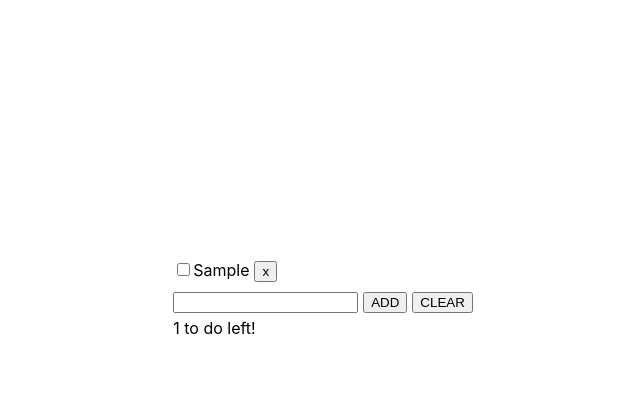
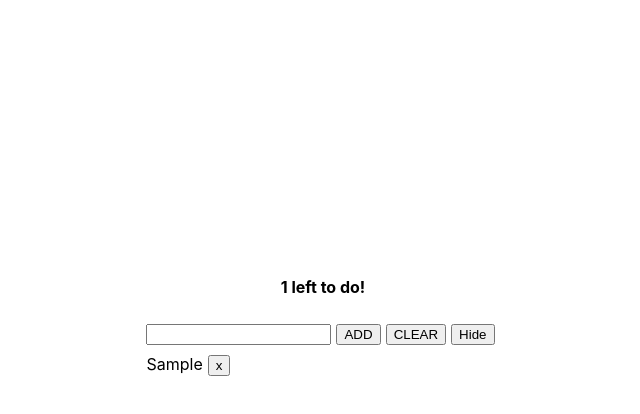
Before and after one commit to Donna-Sayos/react-pactice, a React (Create React App) app: page / in a window 1280 px wide. Both pictures are taken after typing "Sample" into the empty fields and a click on the button "ADD". Shown: the top 414 px of the page, without its empty margins (317-957 px from the left). Built offline with nearby package versions, Linux system fonts and the light colour scheme.

Commit message:
updated todo

```diff
--- a/src/App.js
+++ b/src/App.js
@@ -1,18 +1,18 @@
 import { useState, useEffect } from "react";
-import TodoList from "./components/TodoList";
+import SingleTodo from "./components/SingleTodo";
 
 const LOCAL_STORAGE_KEY = "react-practice-todo-app";
 
 function App() {
   const [text, setText] = useState("");
   const [todos, setTodos] = useState([]);
-
+  const [visible, setVisible] = useState(true);
 
   const changeHandler = (e) => setText(e.target.value);
 
   const submitHandler = () => {
     if(text === '') return;
-    setTodos([...todos, { todo: text, complete: false }])
+    setTodos([...todos, text])
     setText("")
   };
 
@@ -21,16 +21,23 @@ function App() {
   const deleteHandler = (todo) =>
     setTodos(todos.filter((item) => item !== todo));
 
+  const toggleVisible = () => {
+    visible === true ? setVisible(false) : setVisible(true);
+  }
+
   return (
-    <>
-      <TodoList todos={todos} deleteHandler={deleteHandler} />
+    <div>
+      <h4 style={{ textAlign: "center" }} >{todos.length} left to do!</h4>
       <input type="text" value={text} onChange={changeHandler} />
-      <button style={{ margin: "5px" }} onClick={submitHandler}>
+      <button style={{ margin: "5px" }} onClick={() => submitHandler()}>
         ADD
       </button>
-      <button onClick={clearHandler}>CLEAR</button>
-      <div> {todos.length} to do left!</div>
-    </>
+      <button onClick={() => clearHandler()}>CLEAR</button>
+      <button style={{ margin: "5px" }} onClick={() => toggleVisible()}>{visible ? "Hide" : "Show"}</button>
+      {visible && todos.map((todo, i) => (
+        <SingleTodo key={i} todo={todo} deleteHandler={deleteHandler} />
+      ))}
+    </div>
   );
 }
 
--- a/src/components/SingleTodo.jsx
+++ b/src/components/SingleTodo.jsx
@@ -1,25 +1,11 @@
 import React, {useState} from 'react'
 
 function SingleTodo({ todo, deleteHandler }) {
-    const [check, setCheck] = useState(false);
 
-    const checkHandler = () => (
-        todo.complete = true,
-        setCheck(true)
-    )
-
-    // console.log('checked', check)
-    // console.log('single todo', todo)
   return (
     <div>
-        <label>
-            <input type="checkbox" checked={todo.complete} onChange={checkHandler} />
-            {todo.todo}
-            <button
-            style={{ margin: "5px" }}
-            onClick={() => deleteHandler(todo)}
-            >x</button>
-        </label>
+        <p style={{ display: "inline" }}>{todo}</p>
+        <button style={{ margin: "5px" }} onClick={() => deleteHandler(todo)}>x</button>
     </div>
   )
 }
--- a/src/components/TodoList.jsx
+++ /dev/null
@@ -1,12 +0,0 @@
-import React from 'react'
-import SingleTodo from './SingleTodo'
-
-function TodoList({ todos, deleteHandler }) {
-  return (
-    todos.map((todo, i) => (
-        <SingleTodo key={i} todo={todo} deleteHandler={deleteHandler} />
-    ))
-  )
-}
-
-export default TodoList
```
